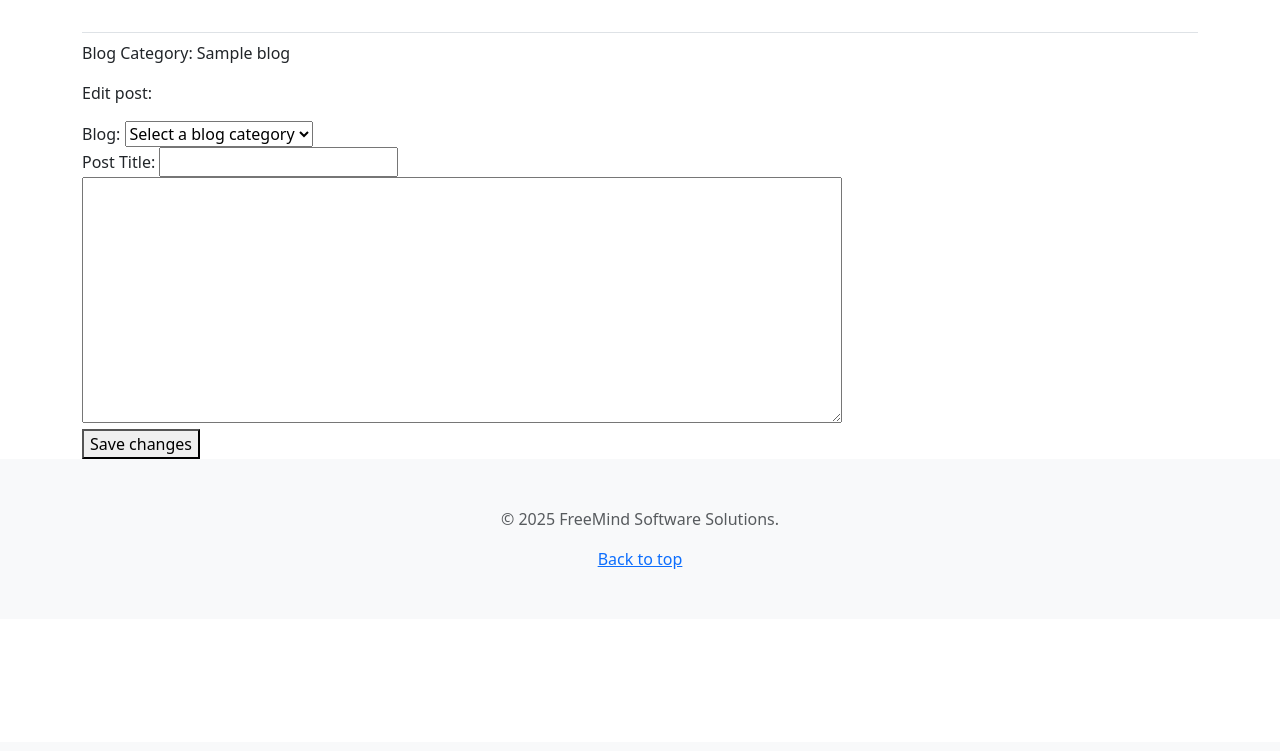
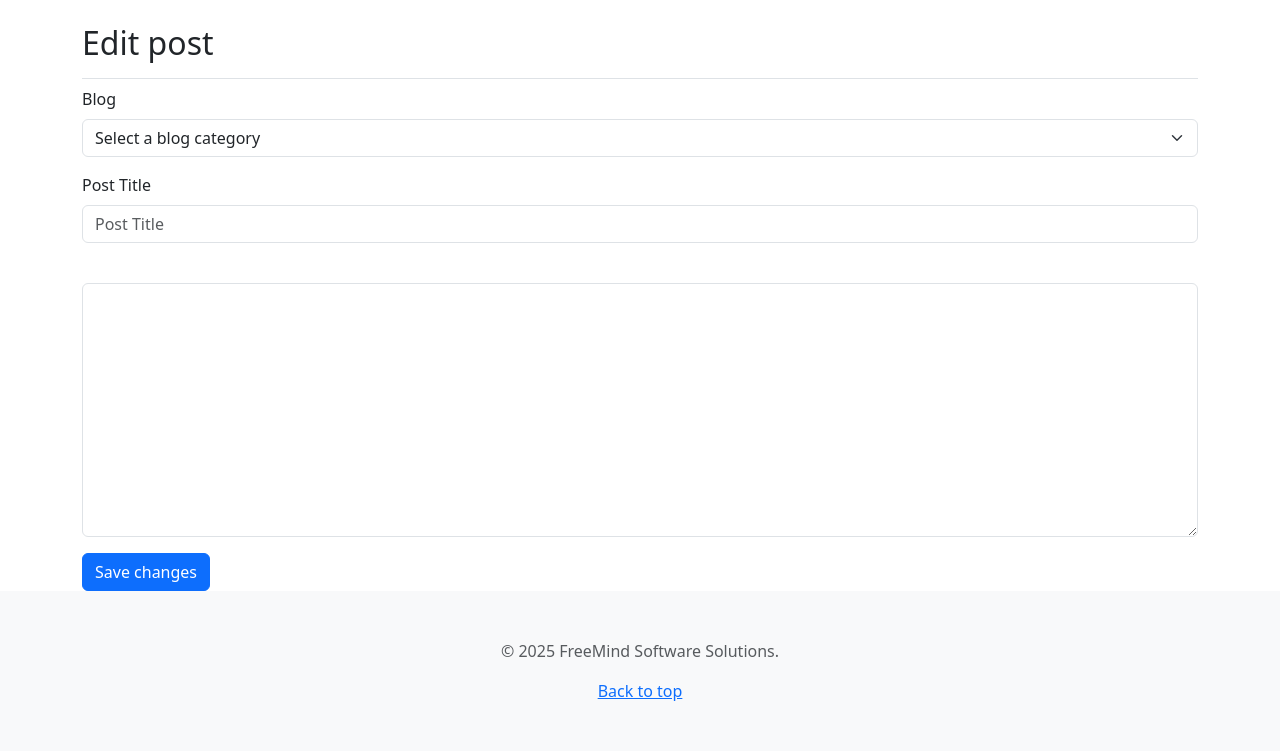
Before and after one commit to jdlabelle/blog_app, a Django app: template blogs/templates/blogs/edit_post.html in a window 1280 px wide. Shown: the part 58-809 px from the top of the page. Before the commit the page ends 627 px from the top, so only its background shows below. Run offline with Django 5.2, Linux system fonts and the light colour scheme; tables that the repository leaves empty hold one stand-in row (values such as "Sample post"); the template is opened without the code that fills it: values that come from a table or form of the project are taken from there, most other values are stand-ins (such as "Sample title", 1, 10 or a date in 2020); data that the repository does not hold is empty; some libraries are stand-ins or nearby versions.

Commit message:
finish styling edit post page

```diff
--- a/blogs/templates/blogs/edit_post.html
+++ b/blogs/templates/blogs/edit_post.html
@@ -1,15 +1,16 @@
 {% extends "blogs/base.html" %}
+{% load django_bootstrap5 %}
+
+{% block page_header %}
+	<h2>Edit post</h2>
+{% endblock page_header %}
 
 {% block content %}
 
-	<p>Blog Category: {{ blog }}</p>
-
-	<p>Edit post:</p>
-
 	<form action="{% url 'blogs:edit_post' post.id %}" method='post'>
 		{% csrf_token %}
-		{{ form.as_div }}
-		<button name="submit">Save changes</button>
+		{% bootstrap_form form %}
+		{% bootstrap_button button_type="submit" content="Save changes" %}
 	</form>
 
 {% endblock content %}
```
